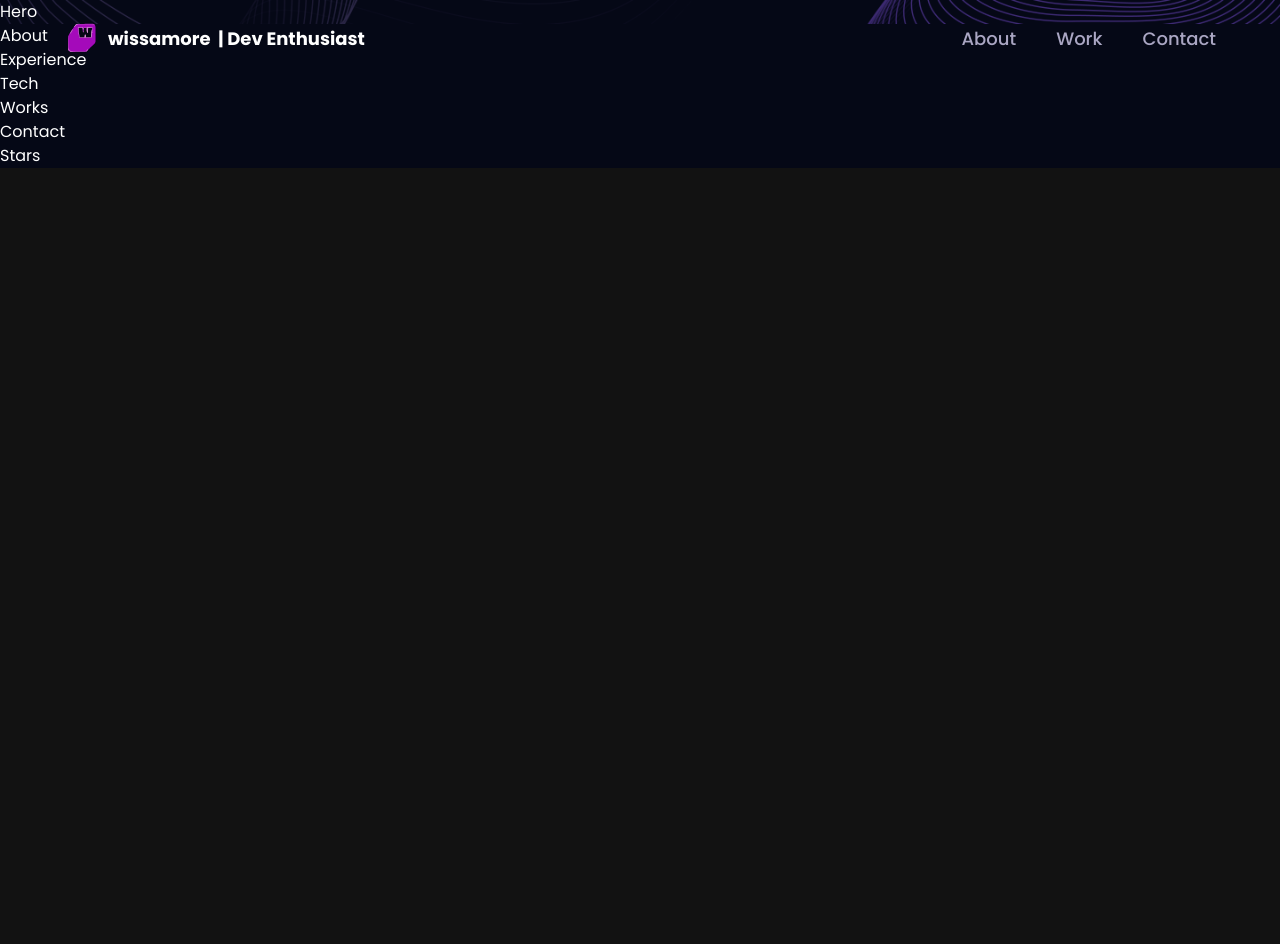
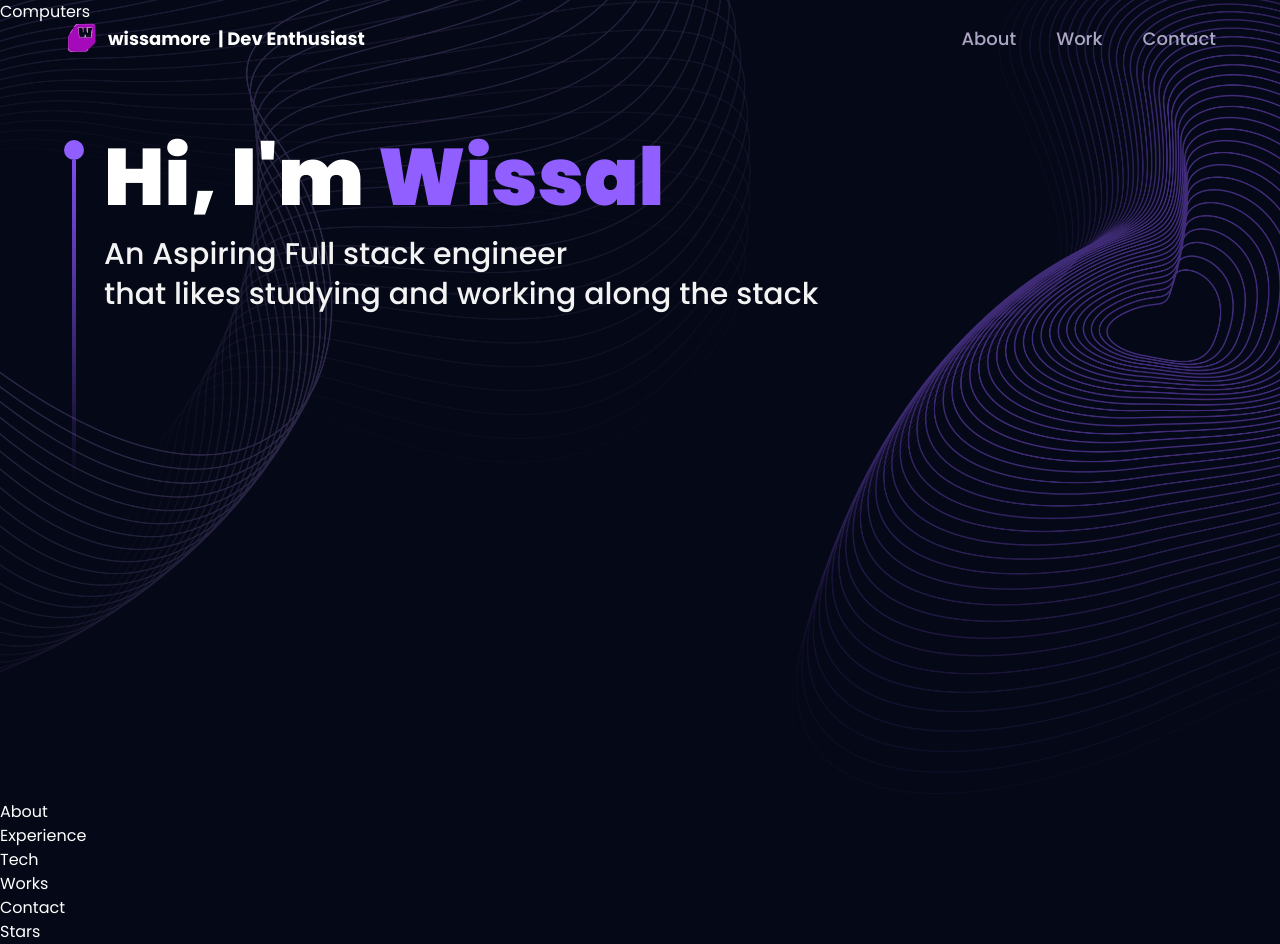
Before and after one commit to buyakawo/portfolio, a React (Vite) app: page / in a window 1280 px wide. Before the commit the page ends 800 px from the top, so only its background shows below. Built offline with nearby package versions, Linux system fonts and the light colour scheme.

Commit message:
hero section

```diff
--- a/src/components/Hero.jsx
+++ b/src/components/Hero.jsx
@@ -1,8 +1,34 @@
-import React from 'react'
+import {motion} from 'framer-motion';
+
+import {styles} from '../styles';
+import { ComputersCanvas } from './canvas';
+
 
 const Hero = () => {
   return (
-    <div>Hero</div>
+    <section className={`relative w-full h-screen mx-auto`}>
+      <div
+        className={`absolute inset-0 top-[120px]  max-w-7xl mx-auto ${styles.paddingX} flex flex-row items-start gap-5`}
+      >
+        <div className='flex flex-col justify-center items-center mt-5'>
+          <div className='w-5 h-5 rounded-full bg-[#915EFF]' />
+          <div className='w-1 sm:h-80 h-40 violet-gradient' />
+        </div>
+
+        <div>
+          <h1 className={`${styles.heroHeadText} text-white`}>
+            Hi, I'm <span className='text-[#915EFF]'>Wissal</span>
+          </h1>
+          <p className={`${styles.heroSubText} mt-2 text-white-100`}>
+            An Aspiring Full stack engineer <br className='sm:block hidden' />
+            that likes studying and working along the stack
+          </p>
+        </div>
+      </div>
+
+      <ComputersCanvas />
+
+    </section>
   )
 }
 
```
